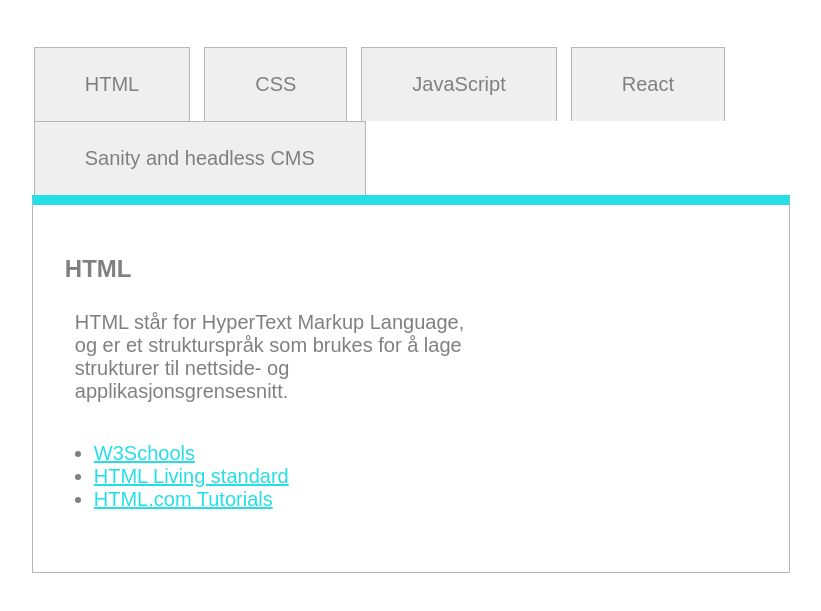
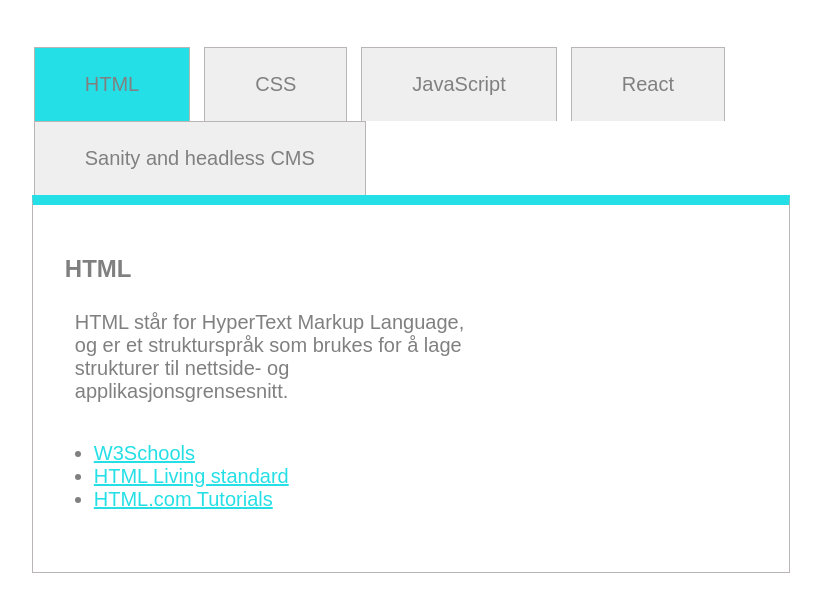
Before and after one commit to lilephus/uin23ak2_resource_layout_Hansen, a plain HTML site: page index.html in a window 1280 px wide. Both pictures are taken after a click on the button "HTML". Shown: the part 147-758 px from the top of the page, without its empty margins (229-1050 px from the left). Drawn offline with Linux system fonts and the light colour scheme; a web font is replaced by a local one.

Commit message:
v5.finished

```diff
--- a/index.html
+++ b/index.html
@@ -15,7 +15,7 @@
     <div class="header">RESSURSARKIV</div>
     <!-- navbar til side mitt -->
     <div class="navbar">
-        <button class="navbar-item1">KATEGORI 1</button>
+        <button class="navbar-item2">KATEGORI 1</button>
         <button class="navbar-item2">KATEGORI 2</button>
         <button class="navbar-item2">KATEGORI 3</button>
     </div>
--- a/ressurser.js
+++ b/ressurser.js
@@ -96,8 +96,9 @@
 const mainBoxTitle = document.getElementById("main-box-title");
 const mainBoxText = document.getElementById("main-box-text");
 const bulletList = document.querySelector(".bullet-list");
+//Når du er på side uten å ha klikka noe skal bullet-list lenker ikke vises
+bulletList.style.display = "none";
 
-// mappa kategoriene til navbar-items.Altså Kode går gjennom resourceslisten i resources.js og lager en knapp for hver kategori.
 resources.map((resource) => {
     // oppretter nytt knappeelement
     const navbarItem = document.createElement("button");
@@ -107,7 +108,6 @@
     //legger knappen til navbar
     navbar.appendChild(navbarItem);
 });
-
 //  Legger til click event listener til navbar
 navbar.addEventListener("click", (e) => {
     // sjekker om det klikkede elementet er et navbar item
@@ -118,9 +118,10 @@
         // Oppdater mainBoxTitle og mainBoxText elementer med kategorien og teksten til den filtrerte resource
         mainBoxTitle.innerHTML = filteredResource.category;
         mainBoxText.innerHTML = filteredResource.text;
-        // sletter bulletList-elementet
+        // bulletList.style.display = "block"; og bulletList.innerHTML = ""; gjør slikk at bullet-list vises når en av navbar-items er klikket, og å oppdatere bullet-list med opdatterte innhold.
+        bulletList.style.display = "block";
         bulletList.innerHTML = "";
-        // Går gjennom sources til filtrerte resource og lager list items
+        // Går gjennom sources til de filtrerte resource og lager list items
         filteredResource.sources.map((source) => {
             // Lager nye list item og link elements
             const listItem = document.createElement("li");
@@ -132,7 +133,20 @@
             link.target = "_blank";
             listItem.appendChild(link);
             bulletList.appendChild(listItem);
-            // legger list item til bulletList
+                        // legger list item til bulletList
         });
     }
 });
+
+// For å bytte farger when navbar-items er clicked
+let navbarItems = document.querySelectorAll(".navbar button");
+
+navbarItems.forEach(function(navbarItem) {
+    navbarItem.addEventListener("click", function() {
+        navbarItems.forEach(function(item) {
+            item.style.backgroundColor = "";
+        });
+        this.style.backgroundColor = "#25DFE6";
+
+    });
+});
```
